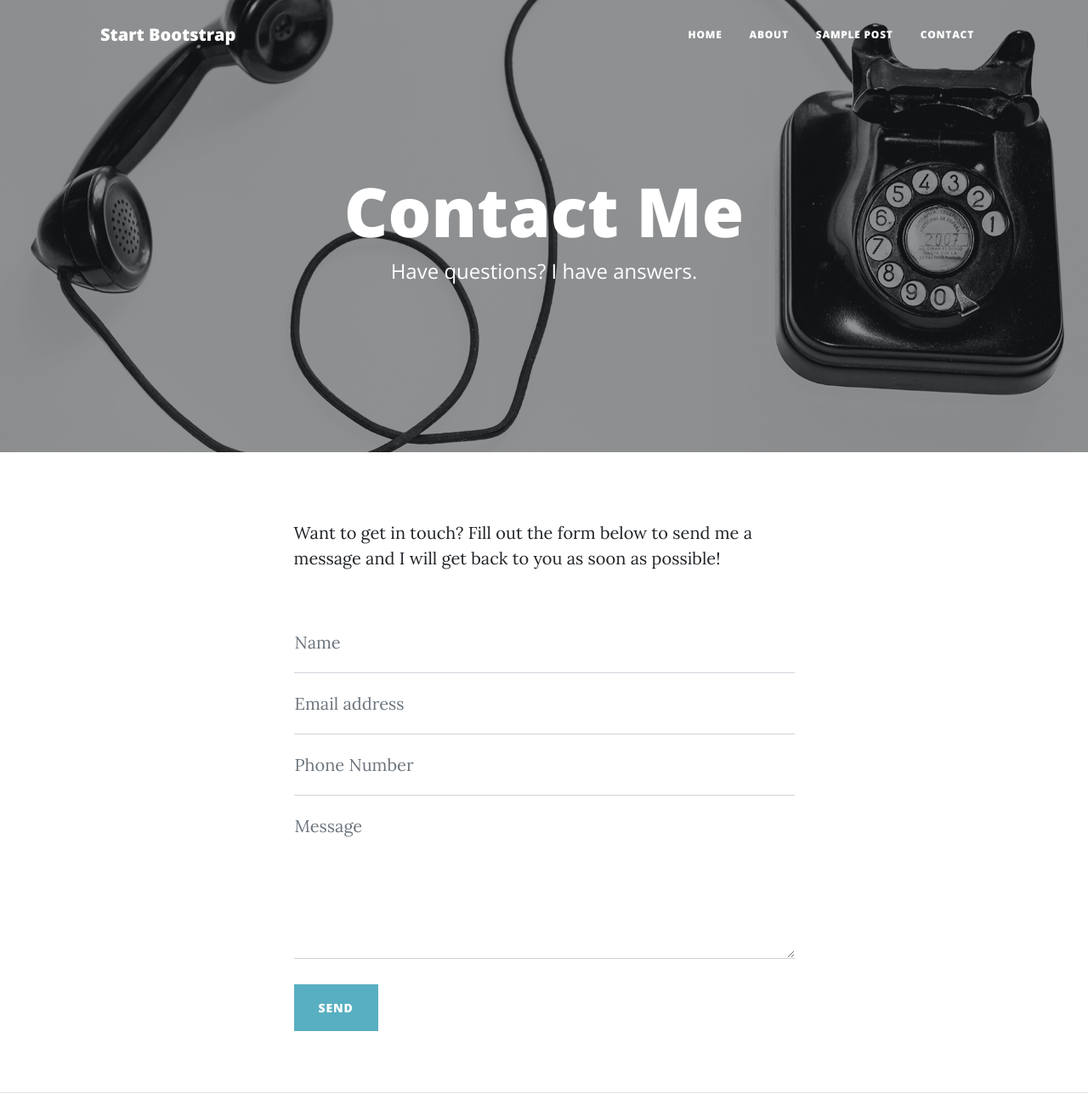
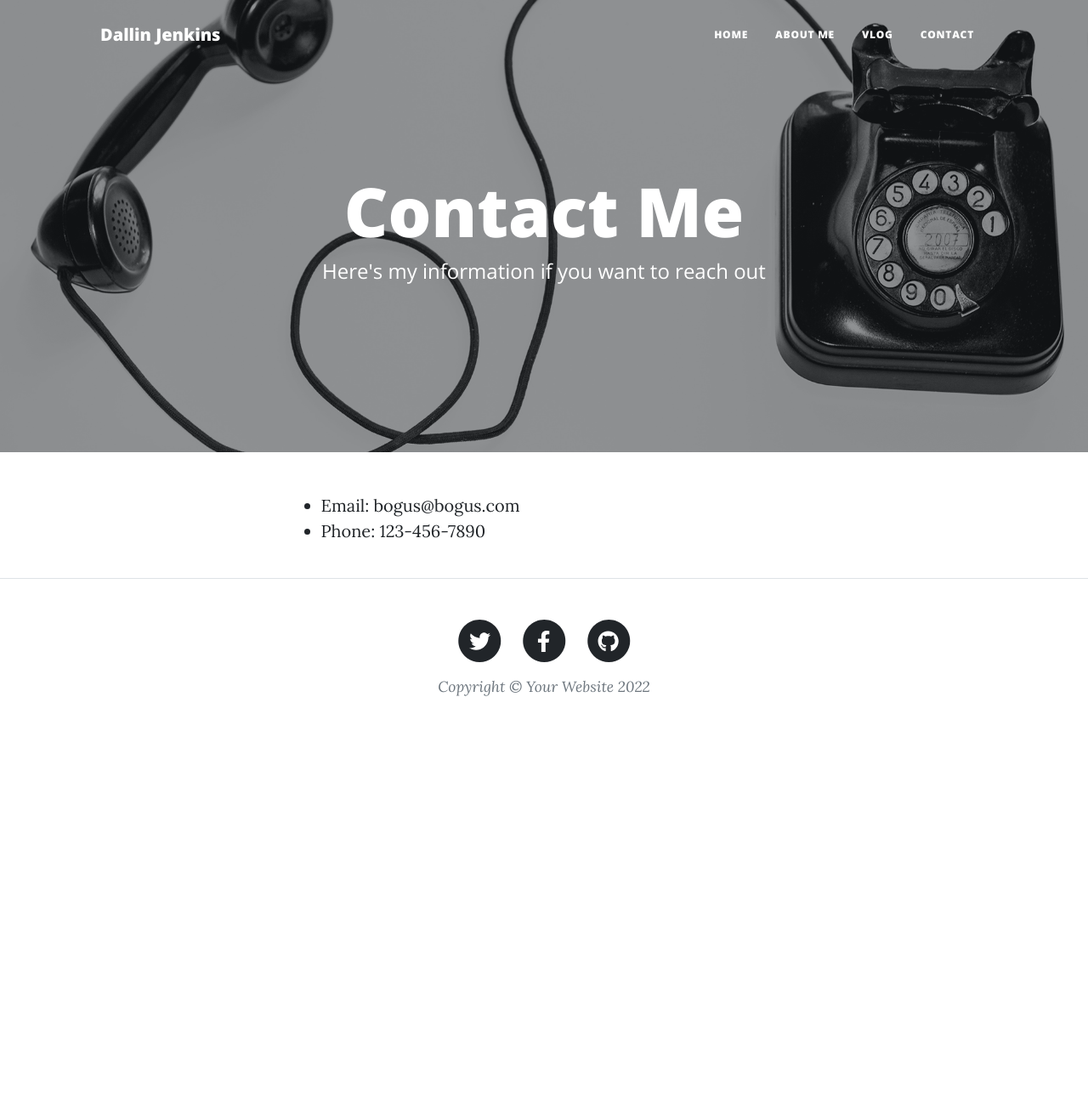
Before and after one commit to dallincj/IS-201, a plain HTML site: page contact.html in a window 1280 px wide. Shown: the top 1300 px of the page at 85% size. After the commit the page ends 870 px from the top, so only its background shows below. Drawn offline with nearby package versions, Linux system fonts and the light colour scheme.

Commit message:
Add files via upload

```diff
--- a/contact.html
+++ b/contact.html
@@ -19,7 +19,7 @@
         <!-- Navigation-->
         <nav class="navbar navbar-expand-lg navbar-light" id="mainNav">
             <div class="container px-4 px-lg-5">
-                <a class="navbar-brand" href="index.html">Start Bootstrap</a>
+                <a class="navbar-brand" href="index.html">Dallin Jenkins</a>
                 <button class="navbar-toggler" type="button" data-bs-toggle="collapse" data-bs-target="#navbarResponsive" aria-controls="navbarResponsive" aria-expanded="false" aria-label="Toggle navigation">
                     Menu
                     <i class="fas fa-bars"></i>
@@ -27,8 +27,8 @@
                 <div class="collapse navbar-collapse" id="navbarResponsive">
                     <ul class="navbar-nav ms-auto py-4 py-lg-0">
                         <li class="nav-item"><a class="nav-link px-lg-3 py-3 py-lg-4" href="index.html">Home</a></li>
-                        <li class="nav-item"><a class="nav-link px-lg-3 py-3 py-lg-4" href="about.html">About</a></li>
-                        <li class="nav-item"><a class="nav-link px-lg-3 py-3 py-lg-4" href="post.html">Sample Post</a></li>
+                        <li class="nav-item"><a class="nav-link px-lg-3 py-3 py-lg-4" href="about.html">About Me</a></li>
+                        <li class="nav-item"><a class="nav-link px-lg-3 py-3 py-lg-4" href="https://www.youtube.com/channel/UCuuZYmZRUKz-4T_F3gnHFCA">Vlog</a></li>
                         <li class="nav-item"><a class="nav-link px-lg-3 py-3 py-lg-4" href="contact.html">Contact</a></li>
                     </ul>
                 </div>
@@ -41,7 +41,7 @@
                     <div class="col-md-10 col-lg-8 col-xl-7">
                         <div class="page-heading">
                             <h1>Contact Me</h1>
-                            <span class="subheading">Have questions? I have answers.</span>
+                            <span class="subheading">Here's my information if you want to reach out</span>
                         </div>
                     </div>
                 </div>
@@ -52,8 +52,11 @@
             <div class="container px-4 px-lg-5">
                 <div class="row gx-4 gx-lg-5 justify-content-center">
                     <div class="col-md-10 col-lg-8 col-xl-7">
-                        <p>Want to get in touch? Fill out the form below to send me a message and I will get back to you as soon as possible!</p>
-                        <div class="my-5">
+                        <ul>
+                            <li>Email: bogus@bogus.com</li>
+                            <li>Phone: 123-456-7890</li>
+                        </ul>
+                        <!--<div class="my-5">
                             <!-- * * * * * * * * * * * * * * *-->
                             <!-- * * SB Forms Contact Form * *-->
                             <!-- * * * * * * * * * * * * * * *-->
@@ -61,49 +64,6 @@
                             <!-- To make this form functional, sign up at-->
                             <!-- https://startbootstrap.com/solution/contact-forms-->
                             <!-- to get an API token!-->
-                            <form id="contactForm" data-sb-form-api-token="API_TOKEN">
-                                <div class="form-floating">
-                                    <input class="form-control" id="name" type="text" placeholder="Enter your name..." data-sb-validations="required" />
-                                    <label for="name">Name</label>
-                                    <div class="invalid-feedback" data-sb-feedback="name:required">A name is required.</div>
-                                </div>
-                                <div class="form-floating">
-                                    <input class="form-control" id="email" type="email" placeholder="Enter your email..." data-sb-validations="required,email" />
-                                    <label for="email">Email address</label>
-                                    <div class="invalid-feedback" data-sb-feedback="email:required">An email is required.</div>
-                                    <div class="invalid-feedback" data-sb-feedback="email:email">Email is not valid.</div>
-                                </div>
-                                <div class="form-floating">
-                                    <input class="form-control" id="phone" type="tel" placeholder="Enter your phone number..." data-sb-validations="required" />
-                                    <label for="phone">Phone Number</label>
-                                    <div class="invalid-feedback" data-sb-feedback="phone:required">A phone number is required.</div>
-                                </div>
-                                <div class="form-floating">
-                                    <textarea class="form-control" id="message" placeholder="Enter your message here..." style="height: 12rem" data-sb-validations="required"></textarea>
-                                    <label for="message">Message</label>
-                                    <div class="invalid-feedback" data-sb-feedback="message:required">A message is required.</div>
-                                </div>
-                                <br />
-                                <!-- Submit success message-->
-                                <!---->
-                                <!-- This is what your users will see when the form-->
-                                <!-- has successfully submitted-->
-                                <div class="d-none" id="submitSuccessMessage">
-                                    <div class="text-center mb-3">
-                                        <div class="fw-bolder">Form submission successful!</div>
-                                        To activate this form, sign up at
-                                        <br />
-                                        <a href="https://startbootstrap.com/solution/contact-forms">https://startbootstrap.com/solution/contact-forms</a>
-                                    </div>
-                                </div>
-                                <!-- Submit error message-->
-                                <!---->
-                                <!-- This is what your users will see when there is-->
-                                <!-- an error submitting the form-->
-                                <div class="d-none" id="submitErrorMessage"><div class="text-center text-danger mb-3">Error sending message!</div></div>
-                                <!-- Submit Button-->
-                                <button class="btn btn-primary text-uppercase disabled" id="submitButton" type="submit">Send</button>
-                            </form>
                         </div>
                     </div>
                 </div>
```
Also changed, not shown: about.html (+5 -0 lines), index.html (+5 -4 lines), assets/img/me.jpg.
